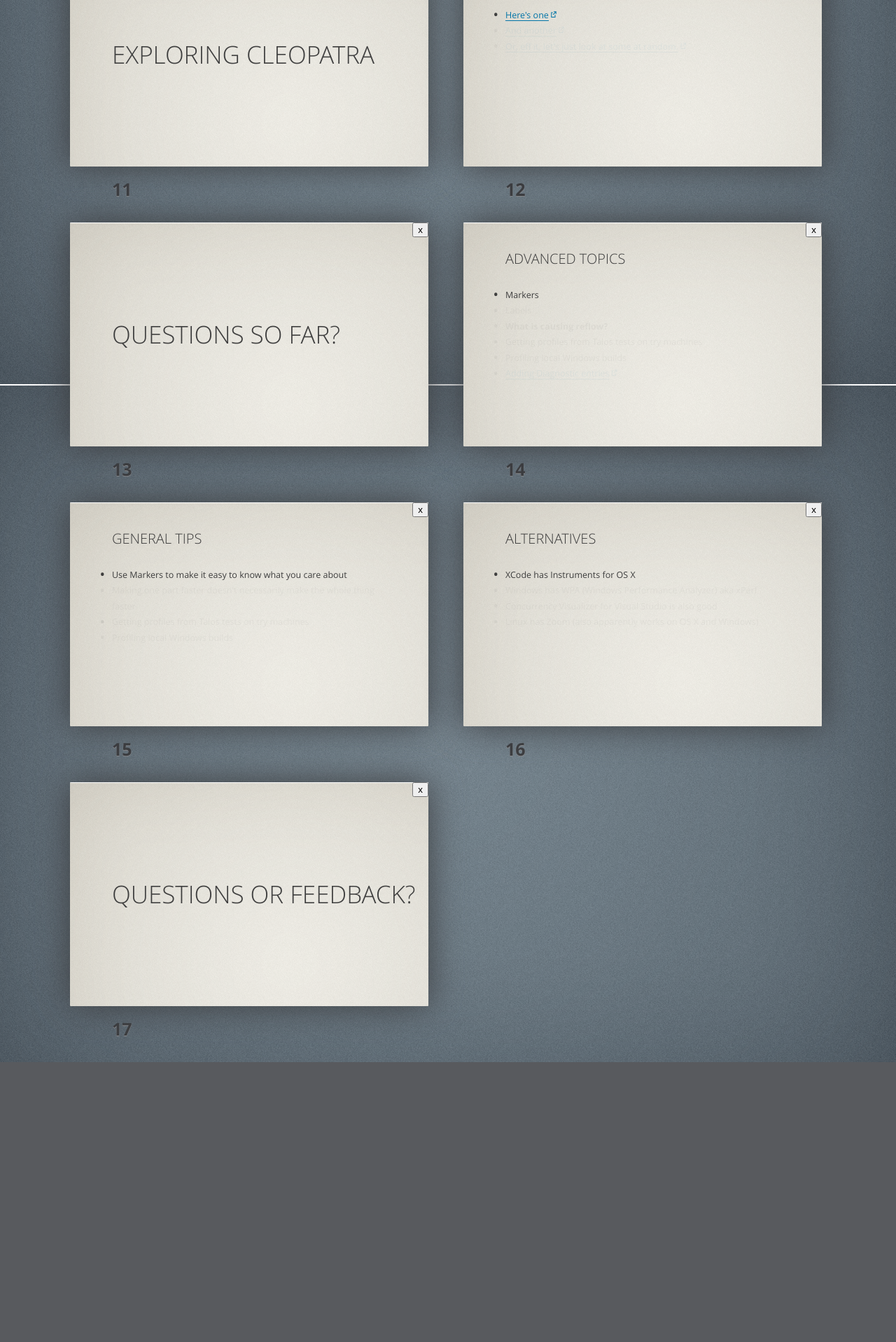
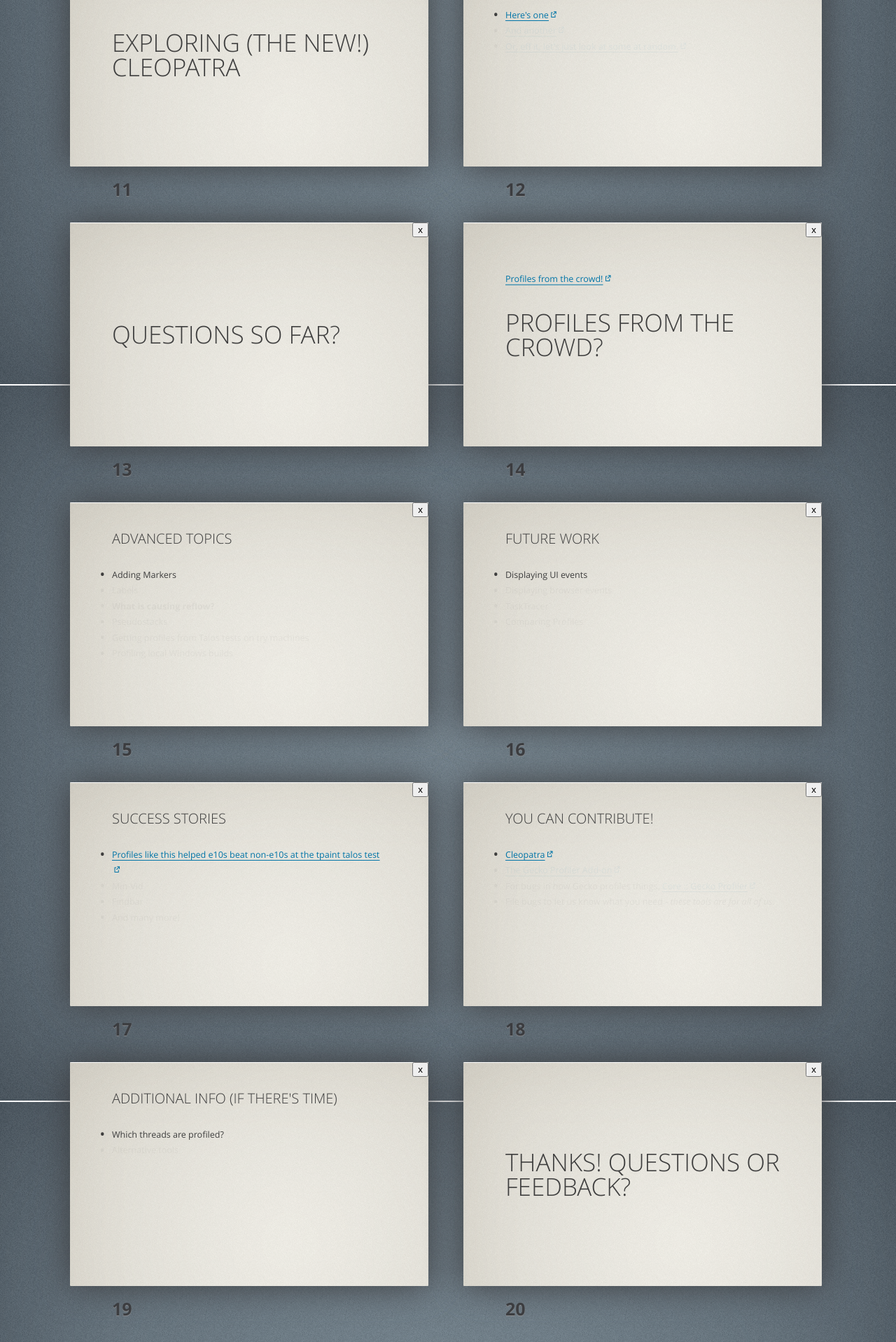
Before and after one commit to mikeconley/reading-and-interpreting-profiles, a website: page html5/index.html in a window 1280 px wide. Shown: the part 2523-4441 px from the top of the page at 70% size. Before the commit the page ends 4041 px from the top, so only its background shows below. Drawn offline with Linux system fonts and the light colour scheme; files whose address does not match are found by name.

Commit message:
Finished first draft of new slides.

```diff
--- a/html5/index.html
+++ b/html5/index.html
@@ -152,7 +152,7 @@
  <div id="quick_intro_to_gecko_profiler_addons" class="slide oneline"><div>
     <section>
       <header>
-        <h2>Quick Intro to the Gecko Profiler Add-on</h2>
+        <h2>Quick Intro to the (new!) Gecko Profiler Add-on</h2>
       </header>
 
       <footer class="notes">
@@ -161,7 +161,7 @@
           <li>Show the icon, and the two states</li>
           <li>Do a quick profile dump</li>
           <li>Talk about what's in the panel</li>
-          <li>Call out: Stackwalk, JS Profiling, Multi-thread, Firefox Restart, Settings</li>
+          <li>Show settings? If they're around</li>
         </ul>
       </footer>
     </section>
@@ -173,11 +173,11 @@
         <h2>Capturing Good Profiles</h2>
       </header>
       <ul class="inner">
-        <li class="active">Profile with Nightly</li>
+        <li class="active">Profile with Nightly (because then we get real stacks)</li>
         <li>Be online</li>
-        <li>Make sure the right threads are being sampled</li>
-        <li>Hope that the Symbol Server is up if you're on Windows</li>
-        <li>Click on "Share" in Cleopatra (or save locally) and post the URL / file</li>
+        <li>Hope that the Symbol Server is up, if you're profiling on Windows</li>
+        <li>Make sure the right threads are being sampled. This is usually already the case.</li>
+        <li>Click on "Share" in Cleopatra (or save locally) and post the URL / file. (Note: privacy)</li>
       </ul>
       <footer class="notes">
       </footer>
@@ -187,16 +187,14 @@
  <div id="exploring_cleopatra" class="slide oneline"><div>
     <section>
       <header>
-        <h2>Exploring Cleopatra</h2>
+        <h2>Exploring (the new!) Cleopatra</h2>
       </header>
 
       <footer class="notes">
         <ul>
-          <li>Cleopatra is kind of a constant work-in-progress</li>
-          <li>There are specialized, and sometimes half-done tools in here</li>
-          <li>There are bugs and UI quirks</li>
-          <li>Histograms / Threads (and Frames), then Samples / Call tree, Selections</li>
-          <li>View Options</li>
+          <li>This is the new Cleopatra!</li>
+          <li>What are we looking at? (Histograms / Threads, Samples / Call tree, Selection, "Frame" labels</li>
+          <li>This is a work-in-progress - will have links to contribute at the end.</li>
         </ul>
       </footer>
     </section>
@@ -208,8 +206,8 @@
        <h2>Example Profiles</h2>
      </header>
      <ul class="inner">
-       <li class="active"><a href="https://people.mozilla.org/~bgirard/cleopatra/#report=631e6baa526b699d9ebf25e3b3f9107b38ded194" target="_blank">Here's one</a></li>
-       <li><a href="https://people.mozilla.org/~bgirard/cleopatra/#report=34ef67d91de870465c648d9ef7cbf7a37cc35bd1" target="_blank">And another</a></li>
+       <li class="active"><a href="https://new.cleopatra.io/#report=631e6baa526b699d9ebf25e3b3f9107b38ded194" target="_blank">Here's one</a></li>
+       <li><a href="https://new.cleopatra.io/#report=34ef67d91de870465c648d9ef7cbf7a37cc35bd1" target="_blank">And another</a></li>
        <li><a href="https://bugzilla.mozilla.org/buglist.cgi?list_id=13071287&resolution=---&query_format=advanced&longdesc=cleopatra.io&longdesc_type=anywordssubstr" target="_blank">Or, eff it, let's just look at some at random.</a></li>
      </ul>
      <footer class="notes">
@@ -227,18 +225,28 @@
    </section>
  </div></div>
 
+ <div id="profiles_from_the_crowd" class="slide oneline"><div>
+   <section>
+     <header>
+       <h2>Profiles from the Crowd?</h2>
+     </header>
+     <a href="https://public.etherpad-mozilla.org/p/profiles-from-the-crowd" target="_blank">Profiles from the crowd!</a>
+   </section>
+ </div></div>
+
+
  <div id="advanced_topics" class="slide"><div>
    <section>
      <header>
        <h2>Advanced Topics</h2>
      </header>
      <ul class="inner">
-       <li class="active">Markers</li>
+       <li class="active">Adding Markers</li>
        <li>Labels</li>
        <li><strong>What is causing reflow?</strong></li>
+       <li>Pseudostacks</li>
        <li>Getting profiles from Talos tests on try machines</li>
        <li>Profiling local Windows builds</li>
-       <li><a href="https://github.com/bgirard/cleopatra/pull/62/files" target="_blank">Adding Diagnostic entries</a></li>
      </ul>
      <footer class="notes">
        <ul>
@@ -248,33 +256,68 @@
    </section>
  </div></div>
 
- <div id="general_tips" class="slide"><div>
+
+ <div id="future_work" class="slide"><div>
    <section>
      <header>
-       <h2>General Tips</h2>
+       <h2>Future Work</h2>
      </header>
      <ul class="inner">
-       <li class="active">Use Markers to make it easy to know what you care about</li>
-       <li>Making one part faster doesn't necessarily make the whole thing faster</li>
-       <li></li>
-       <li>Getting profiles from Talos tests on try machines</li>
-       <li>Profiling local Windows builds</li>
+       <li class="active">Displaying UI events</li>
+       <li>Displaying browser events</li>
+       <li>TaskTracer</li>
+       <li>Comparing Profiles</li>
+     </ul>
+   </section>
+ </div></div>
+
+ <div id="success_stories" class="slide"><div>
+   <section>
+     <header>
+       <h2>Success Stories</h2>
+     </header>
+     <ul class="inner">
+       <li class="active"><a href="https://new.cleopatra.io/#report=631e6baa526b699d9ebf25e3b3f9107b38ded194" target="_blank">Profiles like this helped e10s beat non-e10s at the tpaint talos test</a></li>
+       <li>Min-Vid</li>
+       <li>Findbar</li>
+       <li>And many more!</li>
      </ul>
      <footer class="notes">
      </footer>
    </section>
  </div></div>
 
- <div id="alternatives" class="slide"><div>
+ <div id="contributing" class="slide"><div>
    <section>
      <header>
-       <h2>Alternatives</h2>
+       <h2>You can contribute!</h2>
      </header>
      <ul class="inner">
-       <li class="active">XCode has Instruments for OS X</li>
-       <li>Windows has WPA (Windows Performance Analyzer) aka xPerf
-       <li>Concurrency Visualizer for Visual Studio is also good</li>
-       <li>Linux has Zoom (also apparently works on OS X and Windows)</li>
+       <li class="active"><a href="https://github.com/mstange/cleopatra" target="_blank">Cleopatra</a></li>
+       <li><a href="https://github.com/mstange/gecko-profiler-addon" target="_blank">The Gecko Profiler Add-on</a></li>
+       <li>For bugs in how Gecko profiles things, <a href="https://bugzilla.mozilla.org/enter_bug.cgi?product=Core&component=Gecko%20Profiler" target="_blank">Core :: Gecko Profiler</a></li>
+       <li>File bugs to let us know what you need - <em>these tools are for all of us</em>.</li>
+     </ul>
+     <footer class="notes">
+     </footer>
+   </section>
+ </div></div>
+
+ <div id="additional_info" class="slide"><div>
+   <section>
+     <header>
+       <h2>Additional Info (If there's time)</h2>
+     </header>
+     <ul class="inner">
+       <li class="active">Which threads are profiled?</li>
+       <li>Alternative tools
+         <ul>
+          <li>XCode / Instruments for OS X</li>
+          <li>Windows Performance Analyzer / XPerf for Windows</li>
+          <li>Concurrency Visualizer for Visual Studio is also good</li>
+          <li>Linux has Zoom (also apparently works on OS X and Windows)</li>
+         </ul>
+       </li>
      </ul>
      <footer class="notes">
      </footer>
@@ -284,7 +327,7 @@
  <div id="questions_or_feedback" class="slide oneline"><div>
    <section>
      <header>
-       <h2>Questions or Feedback?</h2>
+       <h2>Thanks! Questions or Feedback?</h2>
      </header>
      <footer class="notes">
      </footer>
```
